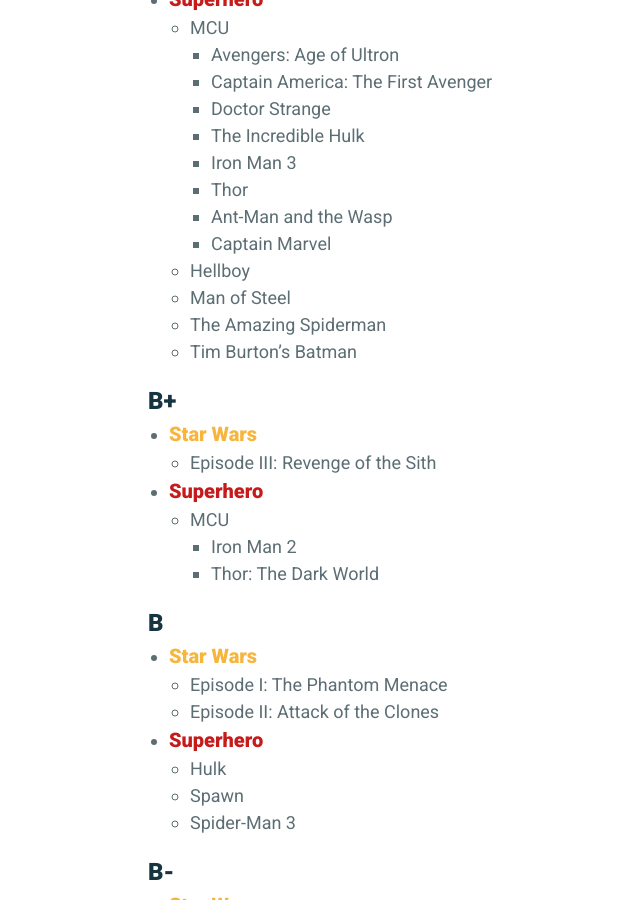
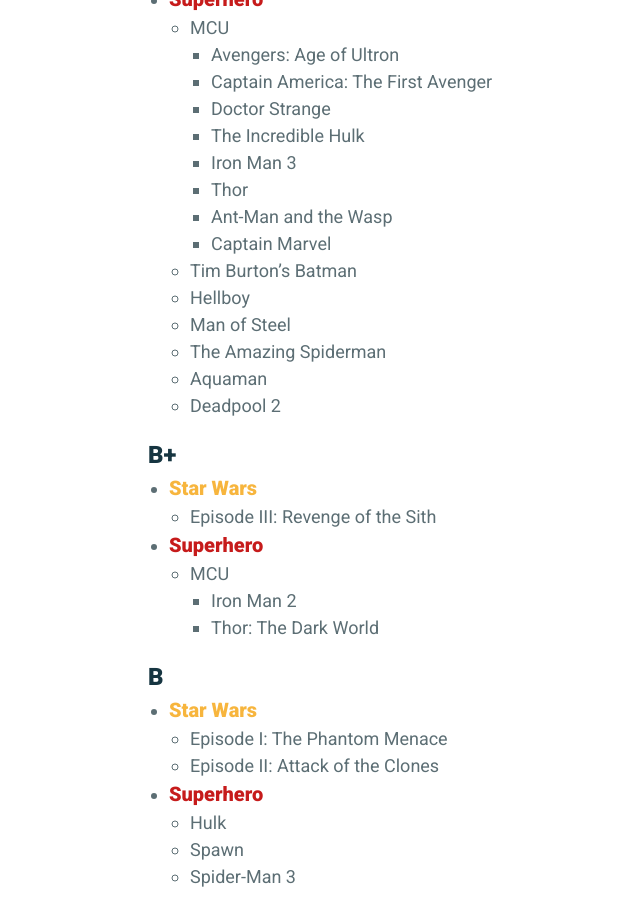
Before and after one commit to beren1hand/beren1hand.github.io, a Jekyll site: the page built from _posts/2019-07-10-Movie-Ratings.md, in a window 1280 px wide and 900 px high, scrolled down 1783 px. Shown: the whole window, without its empty margins (142-782 px from the left). Built offline with Jekyll 4.4.1, drawn with Linux system fonts in a browser that asks for light colours.

Commit message:
Updated some more superheroes

```diff
--- a/_posts/2019-07-10-Movie-Ratings.md
+++ b/_posts/2019-07-10-Movie-Ratings.md
@@ -65,10 +65,12 @@
         - Thor
         - Ant-Man and the Wasp
         - Captain Marvel
+    - Tim Burton's Batman
     - Hellboy
     - Man of Steel
     - The Amazing Spiderman
-    - Tim Burton's Batman
+    - Aquaman
+    - Deadpool 2
 
 ## B+
 - ### Star Wars
```
